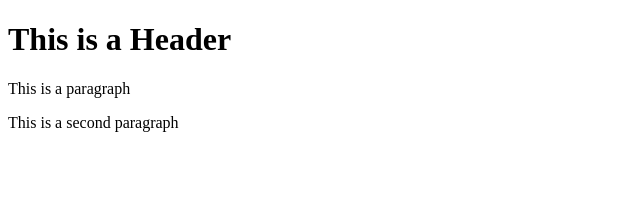
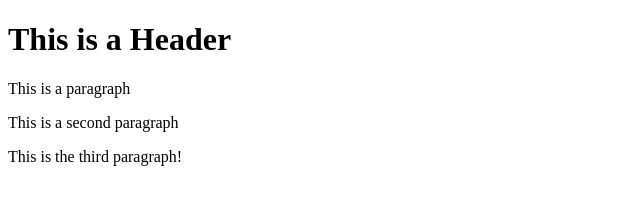
Before and after one commit to DdaraQ/git-test, a website: page index.html in a window 1280 px wide. Shown: the whole page, without its empty margins (0-640 px from the left). Drawn offline with Linux system fonts and the light colour scheme.

Commit message:
fourth commit

```diff
--- a/index.html
+++ b/index.html
@@ -5,5 +5,6 @@
         <h1>This is a Header</h1>
         <p>This is a paragraph</p>
         <p>This is a second paragraph</p>
+        <p>This is the third paragraph!</p>
     </body>
 </html>
```
Also changed, not shown: package.json (added, +24 -0 lines), 2 other files.
